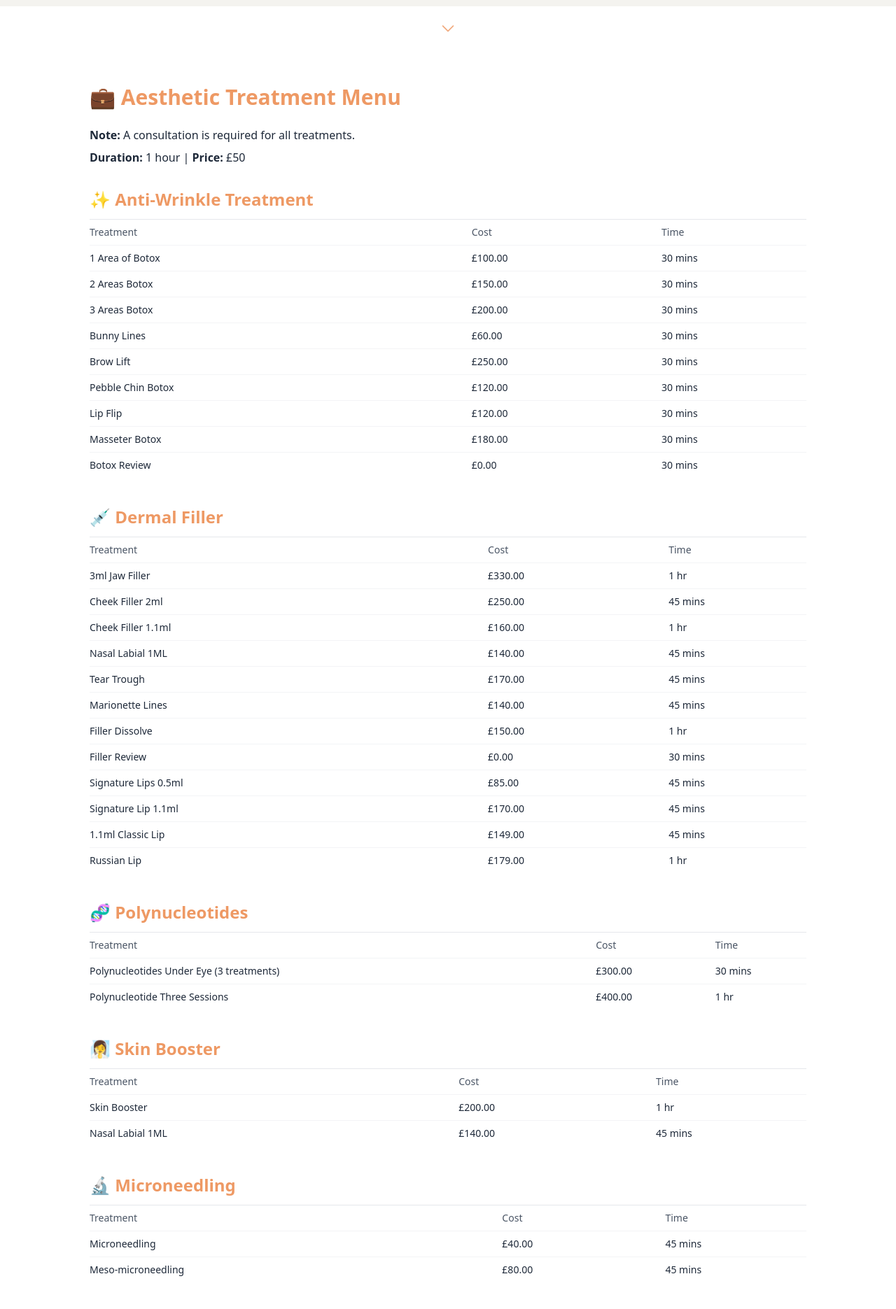
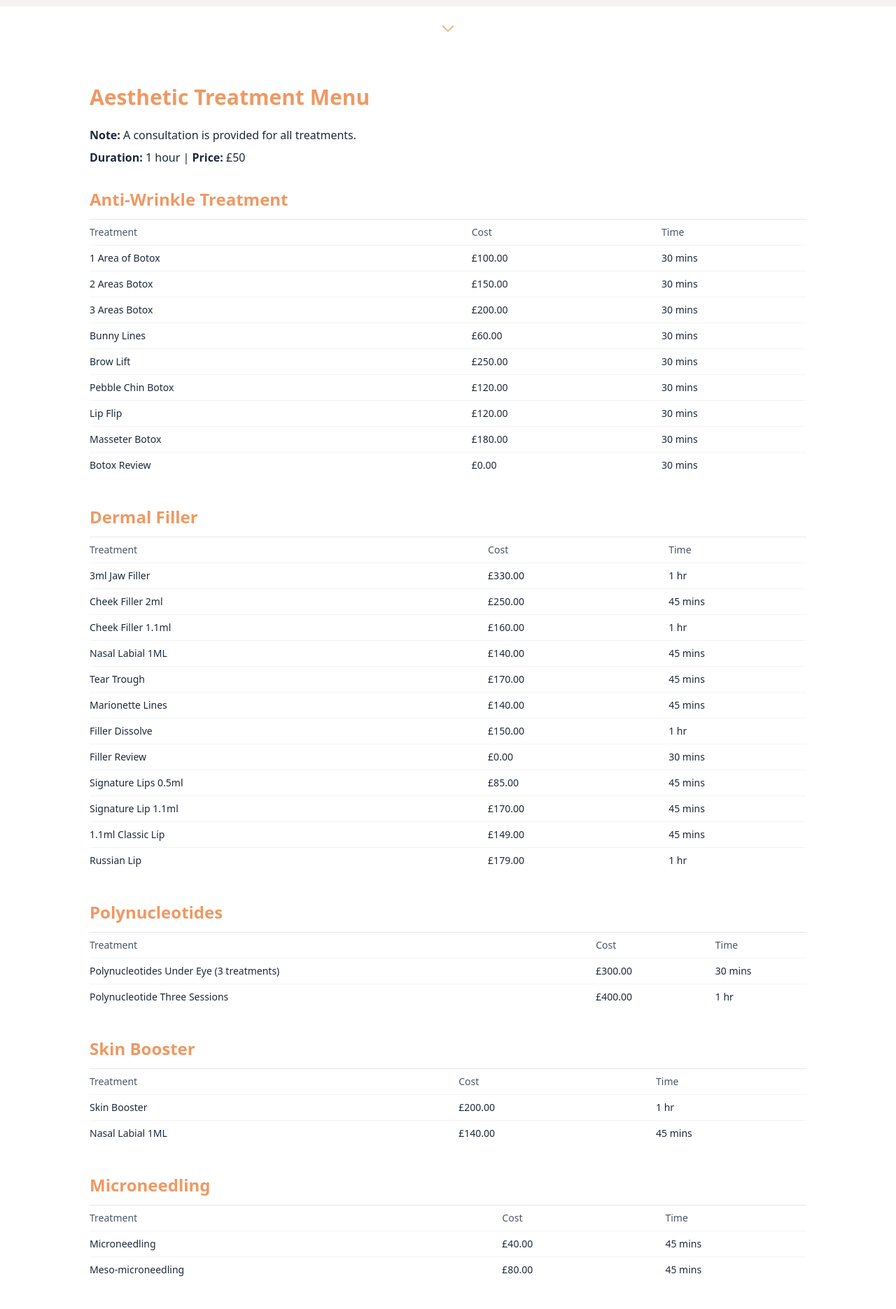
Before and after one commit to Vasileios1988/daly-radiance-aesthetics, a React (Vite) app: page / in a window 1280 px wide. Shown: the part 860-2731 px from the top of the page at 70% size. Built offline with nearby package versions, Linux system fonts and the light colour scheme.

Commit message:
remove icons from services and fix link in book now button in

```diff
--- a/src/components/Services.tsx
+++ b/src/components/Services.tsx
@@ -4,9 +4,9 @@ export default function Services() {
   return (
       <section id="services" className="bg-white py-16 px-6 md:px-20 text-gray-800">
         <div className="max-w-5xl mx-auto">
-          <h2 className="text-3xl font-bold text-brandPink mb-6">💼 Aesthetic Treatment Menu</h2>
+          <h2 className="text-3xl font-bold text-brandPink mb-6">Aesthetic Treatment Menu</h2>
           <p className="mb-2 font-medium">
-            <strong>Note:</strong> A consultation is required for all treatments.
+            <strong>Note:</strong> A consultation is provided for all treatments.
           </p>
           <p className="mb-8 font-medium">
             <strong>Duration:</strong> 1 hour | <strong>Price:</strong> £50
@@ -14,7 +14,7 @@ export default function Services() {
 
           {[
             {
-              title: "✨ Anti-Wrinkle Treatment",
+              title: "Anti-Wrinkle Treatment",
               treatments: [
                 ["1 Area of Botox", "£100.00", "30 mins"],
                 ["2 Areas Botox", "£150.00", "30 mins"],
@@ -28,7 +28,7 @@ export default function Services() {
               ],
             },
             {
-              title: "💉 Dermal Filler",
+              title: "Dermal Filler",
               treatments: [
                 ["3ml Jaw Filler", "£330.00", "1 hr"],
                 ["Cheek Filler 2ml", "£250.00", "45 mins"],
@@ -45,21 +45,21 @@ export default function Services() {
               ],
             },
             {
-              title: "🧬 Polynucleotides",
+              title: "Polynucleotides",
               treatments: [
                 ["Polynucleotides Under Eye (3 treatments)", "£300.00", "30 mins"],
                 ["Polynucleotide Three Sessions", "£400.00", "1 hr"],
               ],
             },
             {
-              title: "🧖‍♀️ Skin Booster",
+              title: "Skin Booster",
               treatments: [
                 ["Skin Booster", "£200.00", "1 hr"],
                 ["Nasal Labial 1ML", "£140.00", "45 mins"],
               ],
             },
             {
-              title: "🔬 Microneedling",
+              title: "Microneedling",
               treatments: [
                 ["Microneedling", "£40.00", "45 mins"],
                 ["Meso-microneedling", "£80.00", "45 mins"],
@@ -90,14 +90,12 @@ export default function Services() {
           ))}
 
           <div className="text-center mt-10">
-            <button
-                onClick={() =>
-                    window.open('https://facesconsent.com/book/YOUR-LINK', '_blank')
-                }
-                className="bg-brandPink text-white px-8 py-3 rounded-full text-lg hover:bg-[#d15d2e] transition"
-            >
-              Book Now
-            </button>
+              <button
+                  onClick={() => window.open('https://facesconsent.com/bookings/dalyaestheticandskinrejuvenation', '_blank')}
+                  className="bg-brandPink text-white px-4 py-2 rounded-full text-sm hover:bg-[#d15d2e] transition"
+              >
+                  Book Now
+              </button>
           </div>
         </div>
       </section>
```
